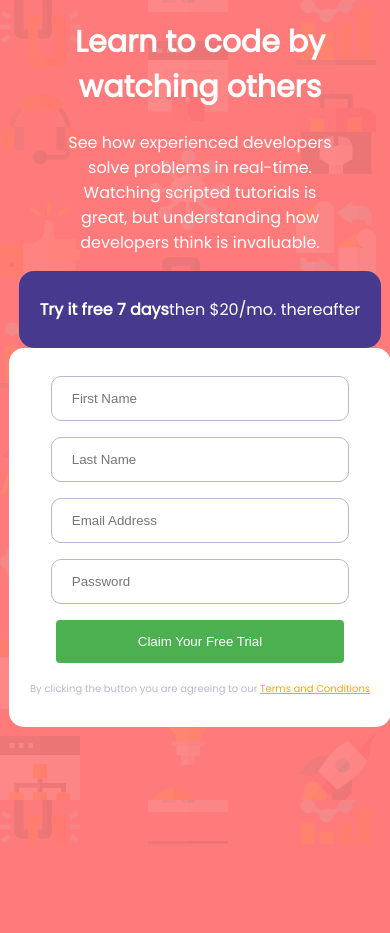
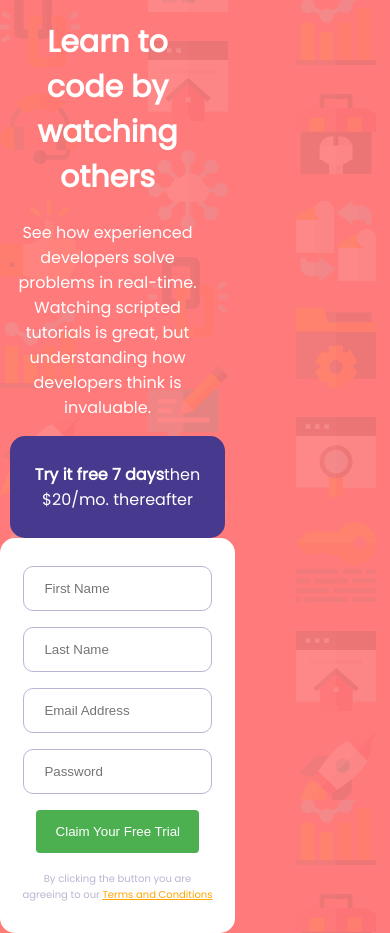
Before and after one commit to Petesmith285/reactjsassignment, a React (Create React App) app: page / in a window 390 px wide. Before the commit the page ends 844 px from the top, so only its background shows below. Built offline with nearby package versions, Linux system fonts and the light colour scheme.

Commit message:
Your awesome message

```diff
--- a/src/App.css
+++ b/src/App.css
@@ -11,7 +11,7 @@ body{
     display:grid ;
     margin-top: 300px;
     max-width: 1000px;
-    margin-left: 200px;
+    margin-left: 700px;
     /* justify-content: center; */
 
 
@@ -95,14 +95,14 @@ footer a{
 
 
     .container{
-        display:flex;
-        flex-direction: column;
-        align-items: center;
+        display:block;
+        /* flex-direction: column; */
+        /* align-items: center; */
         margin-top: 0;
-        margin-left: 10px;
+        margin-left: 0;
         text-align: center;
-
-
+        border: none;
+        justify-content: center;
 
 
 
@@ -118,18 +118,18 @@ footer a{
     }
 
     .try{
-        width: 90%;
+        width: 50%;
         padding: 10px;
-        /* margin-left: 10px; */
+        margin-left: 10px;
     }
 
     .info{
-        width: 90%;
+        width: 50%;
     }
 
     .text{
-        /* width: 90%; */
-        /* margin-left: 10px; */
+        width: 50%;
+        margin-left: 10px;
 
     }
 
```
